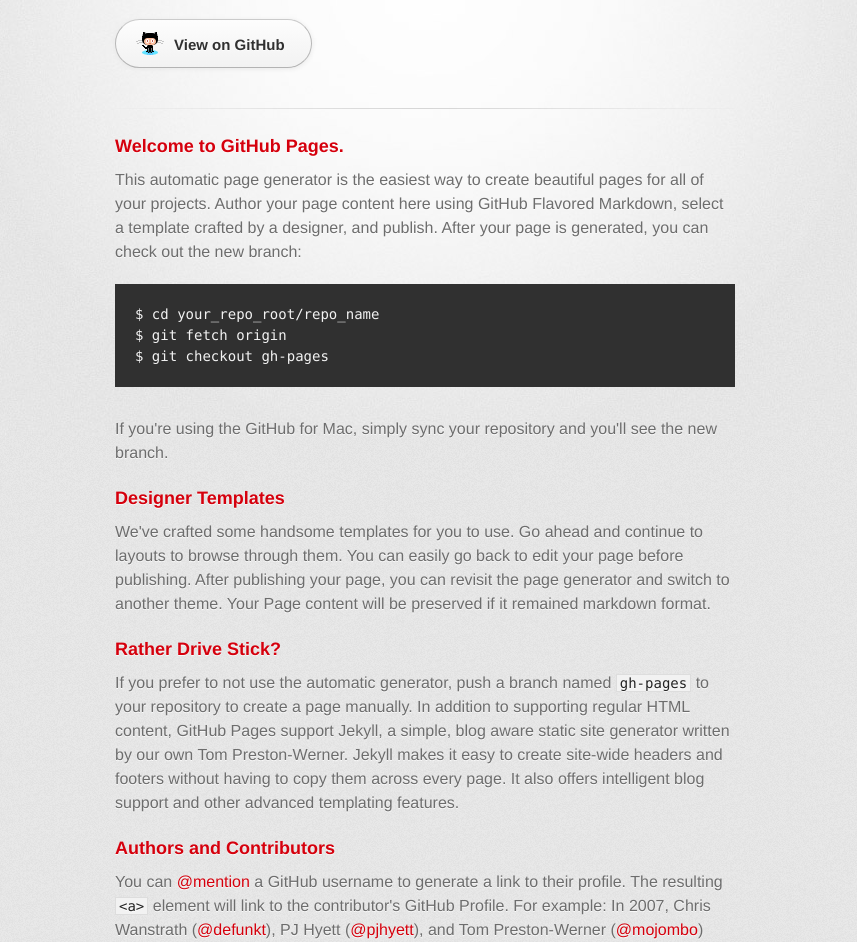
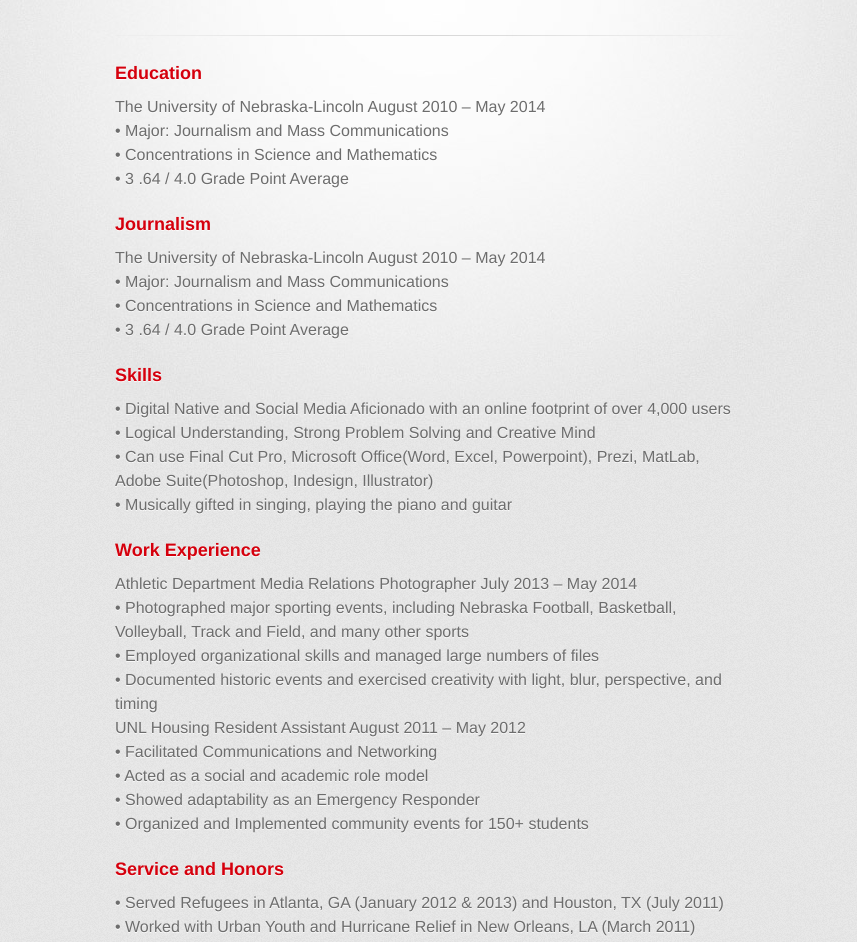
Before and after one commit to tdtshafer/oldtdtshafer.github.io, a plain HTML site: page resume.html in a window 1280 px wide. Shown: the part 138-1080 px from the top of the page, without its empty margins (215-1072 px from the left). Drawn offline with Linux system fonts and the light colour scheme; a web font is replaced by a local one.

Commit message:
adding resume and personal website.

```diff
--- a/resume.html
+++ b/resume.html
@@ -10,7 +10,7 @@
     <!--[if lt IE 9]>
     <script src="//html5shiv.googlecode.com/svn/trunk/html5.js"></script>
     <![endif]-->
-    <title>Travis Shafer by tdtshafer</title>
+    <title>Travis Shafer: Resume</title>
   </head>
 
   <body>
@@ -19,48 +19,67 @@
 
         <header>
           <h1>Travis Shafer</h1>
-          <h2>My Github Work</h2>
+          <h2>Resume</h2>
         </header>
 
-        <section id="downloads" class="clearfix">
-          <a href="https://github.com/tdtshafer" id="view-on-github" class="button"><span>View on GitHub</span></a>
-        </section>
 
         <hr>
 
         <section id="main_content">
           <h3>
-<a name="welcome-to-github-pages" class="anchor" href="#welcome-to-github-pages"><span class="octicon octicon-link"></span></a>Welcome to GitHub Pages.</h3>
+<a name="welcome-to-github-pages" class="anchor" href="#welcome-to-github-pages"><span class="octicon octicon-link"></span></a>Education</h3>
 
-<p>This automatic page generator is the easiest way to create beautiful pages for all of your projects. Author your page content here using GitHub Flavored Markdown, select a template crafted by a designer, and publish. After your page is generated, you can check out the new branch:</p>
+<p>The University of Nebraska-Lincoln	August 2010 – May 2014<br>
+•	Major: Journalism and Mass Communications<br>
+•	Concentrations in Science and Mathematics<br>
+•	3 .64 / 4.0 Grade Point Average
+</p>
+<h3>
+<a name="welcome-to-github-pages" class="anchor" href="#welcome-to-github-pages"><span class="octicon octicon-link"></span></a>Journalism</h3>
 
-<pre><code>$ cd your_repo_root/repo_name
-$ git fetch origin
-$ git checkout gh-pages
-</code></pre>
+<p>The University of Nebraska-Lincoln	August 2010 – May 2014<br>
+•	Major: Journalism and Mass Communications<br>
+•	Concentrations in Science and Mathematics<br>
+•	3 .64 / 4.0 Grade Point Average
+</p>
+<h3>
+<a name="welcome-to-github-pages" class="anchor" href="#welcome-to-github-pages"><span class="octicon octicon-link"></span></a>Skills</h3>
 
-<p>If you're using the GitHub for Mac, simply sync your repository and you'll see the new branch.</p>
+<p>•	Digital Native and Social Media Aficionado with an online footprint of over 4,000 users<br>
+•	Logical Understanding, Strong Problem Solving and Creative Mind<br>
+•	Can use Final Cut Pro, Microsoft Office(Word, Excel, Powerpoint), Prezi, MatLab, Adobe Suite(Photoshop, Indesign, Illustrator)<br>
+•	Musically gifted in singing, playing the piano and guitar
 
+</p>
 <h3>
-<a name="designer-templates" class="anchor" href="#designer-templates"><span class="octicon octicon-link"></span></a>Designer Templates</h3>
+<a name="welcome-to-github-pages" class="anchor" href="#welcome-to-github-pages"><span class="octicon octicon-link"></span></a>Work Experience</h3>
 
-<p>We've crafted some handsome templates for you to use. Go ahead and continue to layouts to browse through them. You can easily go back to edit your page before publishing. After publishing your page, you can revisit the page generator and switch to another theme. Your Page content will be preserved if it remained markdown format.</p>
+<p>Athletic Department Media Relations Photographer	July 2013 – May 2014<br>
+•	Photographed major sporting events, including Nebraska Football, Basketball, Volleyball, Track and Field, and many other sports <br>
+•	Employed organizational skills and managed large numbers of files<br>
+•	Documented historic events and exercised creativity with light, blur, perspective, and timing<br>
+UNL Housing Resident Assistant	August 2011 – May 2012<br>
+•	Facilitated Communications and Networking<br>
+•	Acted as a social and academic role model<br>
+•	Showed adaptability as an Emergency Responder<br>
+•	Organized and Implemented community events for 150+ students
 
+</p>
 <h3>
-<a name="rather-drive-stick" class="anchor" href="#rather-drive-stick"><span class="octicon octicon-link"></span></a>Rather Drive Stick?</h3>
+<a name="welcome-to-github-pages" class="anchor" href="#welcome-to-github-pages"><span class="octicon octicon-link"></span></a>Service and Honors</h3>
 
-<p>If you prefer to not use the automatic generator, push a branch named <code>gh-pages</code> to your repository to create a page manually. In addition to supporting regular HTML content, GitHub Pages support Jekyll, a simple, blog aware static site generator written by our own Tom Preston-Werner. Jekyll makes it easy to create site-wide headers and footers without having to copy them across every page. It also offers intelligent blog support and other advanced templating features.</p>
+<p>•	Served Refugees in Atlanta, GA (January 2012 & 2013) and Houston, TX (July 2011)<br>
+•	Worked with Urban Youth and Hurricane Relief in New Orleans, LA (March 2011)<br>
+•	Worked for two summers at camps for Native American Youth (2011 and 2012)<br>
+•	National Merit Scholarship Finalist (August 2010 – Present)<br>
+•	Chancellor’s Scholarship Recipient (August 2010 – Present)<br>
+•	Honors Program (August 2010 – Present)<br>
+•	Dean’s List (7 Semesters)
 
-<h3>
-<a name="authors-and-contributors" class="anchor" href="#authors-and-contributors"><span class="octicon octicon-link"></span></a>Authors and Contributors</h3>
 
-<p>You can <a href="https://github.com/blog/821" class="user-mention">@mention</a> a GitHub username to generate a link to their profile. The resulting <code>&lt;a&gt;</code> element will link to the contributor's GitHub Profile. For example: In 2007, Chris Wanstrath (<a href="https://github.com/defunkt" class="user-mention">@defunkt</a>), PJ Hyett (<a href="https://github.com/pjhyett" class="user-mention">@pjhyett</a>), and Tom Preston-Werner (<a href="https://github.com/mojombo" class="user-mention">@mojombo</a>) founded GitHub.</p>
+</p>
 
-<h3>
-<a name="support-or-contact" class="anchor" href="#support-or-contact"><span class="octicon octicon-link"></span></a>Support or Contact</h3>
-
-<p>Having trouble with Pages? Check out the documentation at <a href="http://help.github.com/pages">http://help.github.com/pages</a> or contact <a href="mailto:support@github.com">support@github.com</a> and we’ll help you sort it out.</p>
-        </section>
+</section>
 
         <footer>
           This page was generated by <a href="http://pages.github.com">GitHub Pages</a>. Tactile theme by <a href="https://twitter.com/jasonlong">Jason Long</a>.
```
Also changed, not shown: index.html (+9 -27 lines).
